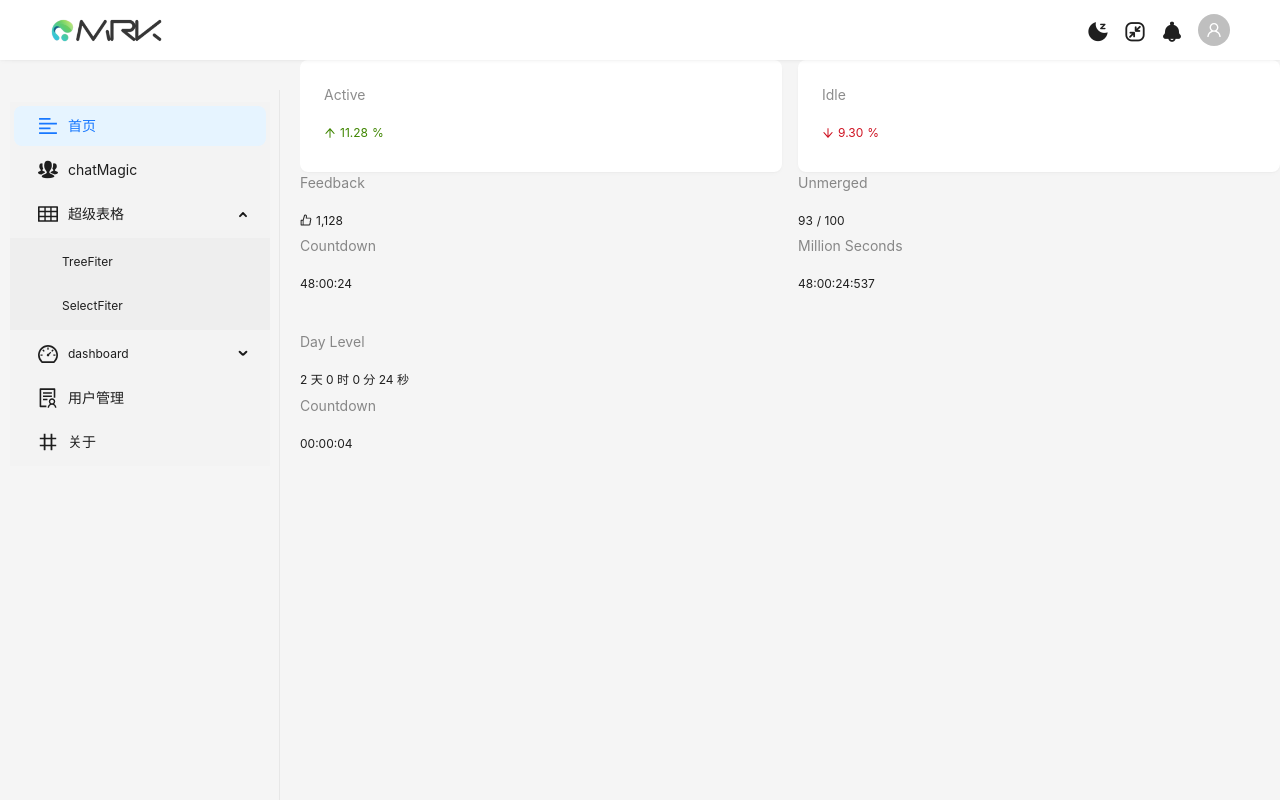
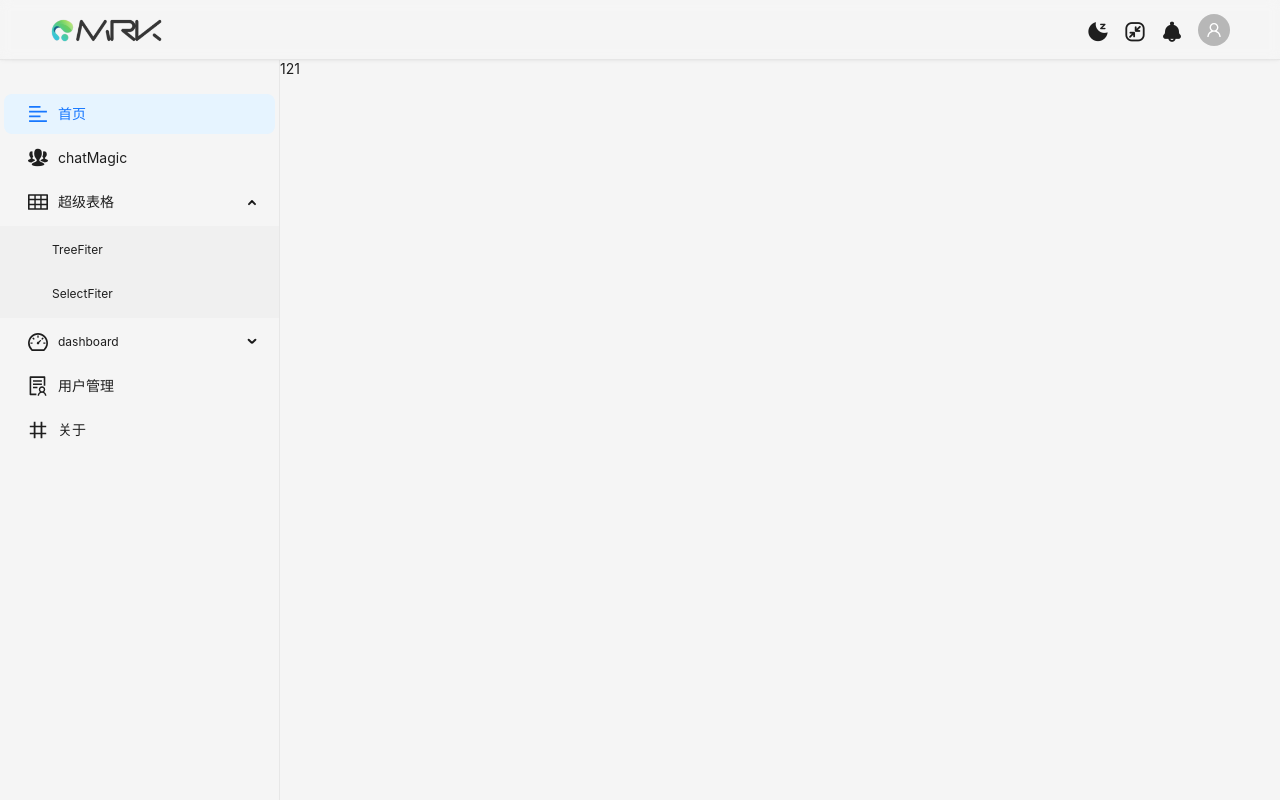
Before and after one commit to Magic-Repo-Kit/magic-manager, a React (Vite) app: page /admin/home in a window 1280 px wide. Built offline with nearby package versions, Linux system fonts and the light colour scheme; sample sign-in values are in the browser's storage.

Commit message:
主题色

```diff
--- a/src/components/mr-header/index.jsx
+++ b/src/components/mr-header/index.jsx
@@ -19,7 +19,7 @@ const MrHeader = (props) => {
     }
   };
   return (
-    <Flex justify="space-between" align="center">
+    <Flex justify="space-between" align="center" className="header-container">
       {/* <Title
         level={4}
         style={{ margin: 0 }}
--- a/src/components/mr-header/index.scss
+++ b/src/components/mr-header/index.scss
@@ -1,36 +1,3 @@
-.container {
-  min-width: 950px;
-  height: 100%;
+.header-container {
+  cursor: url('../../assets/icons/cursor-1.png'), auto;
 }
-.container-title {
-  height: 64px;
-  font-weight: 700;
-  font-size: 22px;
-}
-
-.header-left-title {
-  font-size: 20px;
-  font-weight: 700;
-}
-
-.header-right {
-  // font-size: 20px;
-  margin-right: 30px;
-  > * {
-    margin: 0px 8px;
-  }
-  > :last-child {
-    margin: 0px;
-  }
-  .header-right-user {
-    width: 35px;
-    height: 35px;
-    border-radius: 50%;
-  }
-}
-.popover-title {
-  border-bottom: 1px solid #e5e5e5;
-}
-.popover-content {
-  // width: 180px;
-}
--- a/src/components/mr-sidebar/index.jsx
+++ b/src/components/mr-sidebar/index.jsx
@@ -67,10 +67,10 @@ function MrSidebar(props) {
   useEffect(() => {
     if (mode === 'default') {
       setTheme('light');
-      setBgColor('#f3f3f3');
+      setBgColor('#f5f5f5');
     } else {
       setTheme('dark');
-      setBgColor('#141414');
+      setBgColor('#242424');
     }
   }, [mode]);
 
@@ -79,8 +79,8 @@ function MrSidebar(props) {
       theme={theme}
       onClick={handleClick}
       style={{
-        width: 260,
         backgroundColor: bgColor,
+        height: '2200px',
       }}
       defaultSelectedKeys={['home']}
       defaultOpenKeys={['superTable']}
--- a/src/layouts/admin/index.jsx
+++ b/src/layouts/admin/index.jsx
@@ -4,17 +4,16 @@ import { useLocation } from 'react-router-dom';
 import './index.scss';
 import MrHeader from '@/components/mr-header';
 import MrSidebar from '@/components/mr-sidebar';
-// import MrFooter from '@/components/mr-footer';
+
 import { handleFullScreenClick } from '@/utils/tools';
 import { Layout, theme, ConfigProvider } from 'antd';
-const { Header, Footer, Sider, Content } = Layout;
-const { useToken } = theme;
+
+const { Header, Sider, Content } = Layout;
 
 function Admin() {
-  const { token } = useToken();
   const [mode, setMode] = useState('default');
 
-  // headerIcons
+  // headerIcons 按钮相关
   const handleNotificationClick = () => {
     console.log('Notification icon clicked');
   };
@@ -38,7 +37,6 @@ function Admin() {
       callback: handleNotificationClick,
     },
   ];
-
   const handleIconClick = (iconId) => {
     const clickedIcon = headerIcons.find((icon) => icon.id === iconId);
     if (clickedIcon) {
@@ -46,29 +44,33 @@ function Admin() {
     }
   };
 
-  // 当 mode 发生变化时，更新 Header 和 Content 的背景颜色
+  // 主题监听
   useEffect(() => {
     if (mode === 'dark') {
-      document.querySelector('.headerStyle').style.background = '#001529';
-      document.querySelector('.siderStyle').style.background = '#141414';
+      document.querySelector('.layout').style.background = '#242424';
+      document.querySelector('.layout-content').style.background = '#242424';
+      document.querySelector('.siderStyle').style.background = '#242424';
+      document.querySelector('.contentStyle').style.background = '#242424';
     } else {
-      // console.log(token.colorPrimaryBg);
-      document.querySelector('.headerStyle').style.background = '#ffffff';
+      document.querySelector('.layout').style.background = '#f5f5f5';
+      document.querySelector('.layout-content').style.background = '#f5f5f5';
       document.querySelector('.siderStyle').style.background = '#f5f5f5';
+      document.querySelector('.contentStyle').style.background = '#f5f5f5';
     }
   }, [mode]);
 
   // chat页面隐藏slider
   const location = useLocation();
-  const [width, setWidth] = useState('280');
-  const [marginLeft, SetMarginLeft] = useState('300px');
+  const [opacity, setOpacity] = useState(1);
+  const [marginLeft, SetMarginLeft] = useState('280px');
+
   useEffect(() => {
     if (location.pathname.includes('/chat')) {
-      setWidth('0');
+      setOpacity(0);
       SetMarginLeft('0');
     } else {
-      setWidth('280');
-      SetMarginLeft('300px');
+      setOpacity(1);
+      SetMarginLeft('280px');
     }
   }, [location]);
   return (
@@ -89,28 +91,14 @@ function Admin() {
             }}
           />
         </Header>
-        <Layout hasSider>
-          <Sider
-            className="siderStyle"
-            width={width}
-            // style={{ opacity: opacity }}
-          >
+        <Layout className="layout-content">
+          <Sider className="siderStyle" width="280" style={{ opacity }}>
             <MrSidebar mode={mode} />
           </Sider>
-          <Layout
-            style={{
-              minHeight: 'calc(100vh - 60px)',
-              marginLeft: marginLeft,
-            }}
-          >
-            <Content className="contentStyle">
-              {/* 路由出口 */}
-              <Router />
-            </Content>
-            {/* <Footer className="footerStyle">
-              <MrFooter />
-            </Footer> */}
-          </Layout>
+          <Content className="contentStyle" style={{ marginLeft }}>
+            {/* 路由出口 */}
+            <Router />
+          </Content>
         </Layout>
       </Layout>
     </ConfigProvider>
--- a/src/layouts/admin/index.scss
+++ b/src/layouts/admin/index.scss
@@ -5,32 +5,28 @@
     position: sticky;
     top: 0;
     height: 60px;
-    // background: rgba(255, 255, 255, 0.7);
-    background-clip: 'padding-box';
+    width: 100%;
+    background: transparent;
     box-shadow: 0 1px 2px 0 rgba(0, 0, 0, 0.03),
       0 1px 6px -1px rgba(0, 0, 0, 0.02), 0 2px 4px 0 rgba(0, 0, 0, 0.02);
-    backdrop-filter: blur(24px);
+    border-bottom: 1px solid rgba(5, 5, 5, 0.06);
+    backdrop-filter: saturate(50%) blur(6px);
+    // cursor: url('../../assets/icons/cursor-1.png'), auto;
   }
+  .layout-content {
     // 侧边菜单
     .siderStyle {
       overflow: auto;
       position: fixed;
       left: 0;
-    height: calc(100% - 90px);
-    padding: 12px 10px;
-    margin-top: 30px;
+      height: calc(100% - 60px);
+      padding-top: 30px;
       border-inline-end: 1px solid rgba(5, 5, 5, 0.06);
     }
     // 内容区
     .contentStyle {
       overflow: auto;
-    // padding: 0 50px;
-    // margin-top: 30px;
-  }
-  // 底部
-  .footerStyle {
-    text-align: center;
-    height: 65px;
-    color: #e6f4ff;
+      min-height: calc(100vh - 60px);
     }
   }
+}
--- a/src/page/home/index.jsx
+++ b/src/page/home/index.jsx
@@ -1,86 +1,20 @@
 import React from 'react';
-import {
-  LikeOutlined,
-  ArrowDownOutlined,
-  ArrowUpOutlined,
-} from '@ant-design/icons';
-import { Card, Col, Row, Statistic } from 'antd';
-const { Countdown } = Statistic;
-const deadline = Date.now() + 1000 * 60 * 60 * 24 * 2 + 1000 * 30; // Dayjs is also OK
+import './index.scss';
 
-const onFinish = () => {
-  console.log('finished!');
-};
-const onChange = (val) => {
-  if (typeof val === 'number' && 4.95 * 1000 < val && val < 5 * 1000) {
-    console.log('changed!');
-  }
-};
-const Home = () => (
-  <Row gutter={16}>
-    <Col span={12}>
-      <Card bordered={false}>
-        <Statistic
-          title="Active"
-          value={11.28}
-          precision={2}
-          valueStyle={{
-            color: '#3f8600',
-          }}
-          prefix={<ArrowUpOutlined />}
-          suffix="%"
-        />
-      </Card>
-    </Col>
-    <Col span={12}>
-      <Card bordered={false}>
-        <Statistic
-          title="Idle"
-          value={9.3}
-          precision={2}
-          valueStyle={{
-            color: '#cf1322',
-          }}
-          prefix={<ArrowDownOutlined />}
-          suffix="%"
-        />
-      </Card>
-    </Col>
-    <Col span={12}>
-      <Statistic title="Feedback" value={1128} prefix={<LikeOutlined />} />
-    </Col>
-    <Col span={12}>
-      <Statistic title="Unmerged" value={93} suffix="/ 100" />
-    </Col>
-    <Col span={12}>
-      <Countdown title="Countdown" value={deadline} onFinish={onFinish} />
-    </Col>
-    <Col span={12}>
-      <Countdown
-        title="Million Seconds"
-        value={deadline}
-        format="HH:mm:ss:SSS"
-      />
-    </Col>
-    <Col
-      span={24}
-      style={{
-        marginTop: 32,
-      }}
-    >
-      <Countdown
-        title="Day Level"
-        value={deadline}
-        format="D 天 H 时 m 分 s 秒"
-      />
-    </Col>
-    <Col span={12}>
-      <Countdown
-        title="Countdown"
-        value={Date.now() + 10 * 1000}
-        onChange={onChange}
-      />
-    </Col>
-  </Row>
-);
+function Home() {
+  return (
+    <div>
+      <div>121</div>
+      {/* <div style={{ width: '300px', height: '500px', background: 'pink' }}>
+        1
+      </div>
+      <div style={{ width: '300px', height: '500px', background: 'skyblue' }}>
+        1
+      </div>
+      <div style={{ width: '300px', height: '500px', background: 'green' }}>
+        1
+      </div> */}
+    </div>
+  );
+}
 export default Home;
```
Also changed, not shown: src/styles/theme.scss (added, +37 -0 lines), src/assets/icons/cursor-1.png (added), src/assets/icons/cursor-2.png (added). Lines whose indentation alone changed are shown as unchanged.
